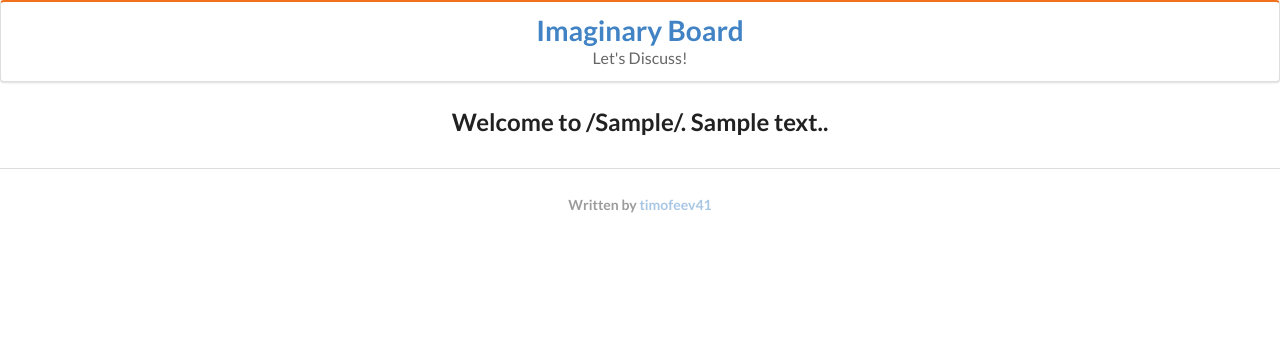
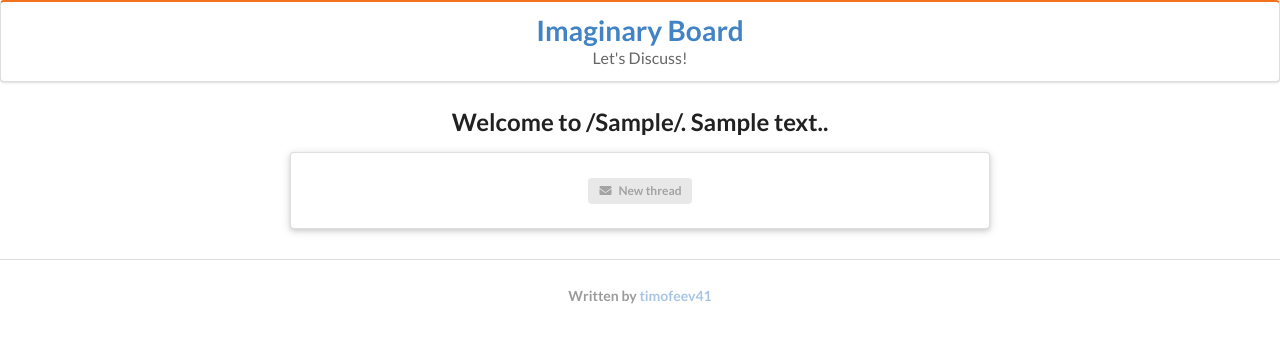
Before and after one commit to timofeev41/imaginaryboard, a Django app: a page that uses board/templates/board.html in a window 1280 px wide. Shown: the top 343 px of the page. Run offline with Django 3.2, Linux system fonts and the light colour scheme; tables that the repository leaves empty hold one stand-in row (values such as "Sample post").

Commit message:
:zap: Thread posting

```diff
--- a/board/templates/board.html
+++ b/board/templates/board.html
@@ -7,6 +7,12 @@
 
 <h2 class="ui centered aligned header">Welcome to /{{name}}/. {{board_data.short_description}}.</h2>
 
+<div class="ui raised padded text container center aligned segment">
+  <div class="ui centered label">
+    <a href="{{board_data.shortcut}}/new-thread"><i class="mail icon"></i> New thread</a>
+  </div>
+</div>
+
 {% for thread in threads %}
 <div class="ui raised very padded text container segment">
   <a class="ui image label" style="background-color: #f2711c">
@@ -14,7 +20,7 @@
       {{thread.author}}
   </a>
   <a style="color: #004A99">#{{thread.id_thread}} - {{thread.content|slice:":20"}}</a>
-  <p>{{thread.content|slice:":350"}} {% if thread.content|length > 350 %}... <a style="color: #f2711c">Продолжить чтение</a>{% endif %}</p>
+  <p>{{thread.content|slice:":350"}} {% if thread.content|length > 350 %}... <a style="color: #f2711c" href="/threads/{{thread.id_message}}">Продолжить чтение</a>{% endif %}</p>
 </div>
 {% endfor %}
 {% endblock %}
--- a/board/urls.py
+++ b/board/urls.py
@@ -5,5 +5,7 @@ from . import views
 
 urlpatterns = [
     path("", views.render_homepage, name="Main Page"),
+    path("<str:board_shortcut>/process-thread", views.new_thread, name="Create new thread"),
+    path("<str:board_shortcut>/new-thread", views.render_post, name="New Thread"),
     path("<str:board_shortcut>", views.render_board, name="Render concrete board"),
 ]
--- a/board/views.py
+++ b/board/views.py
@@ -1,18 +1,18 @@
-from django.http import HttpResponse
-from django.shortcuts import render
-from django.template import Template, loader, context
+from django.http import HttpResponse, HttpRequest
+from django.http.response import HttpResponseRedirect
+from django.template import loader
 
 
-from . import models
+from . import models, forms
 
 
-def render_homepage(request) -> HttpResponse:
+def render_homepage(request: HttpRequest) -> HttpResponse:
     content = {"boards": models.Board.objects.all()}
     template = loader.get_template("index.html")
     return HttpResponse(template.render(content, request))
 
 
-def render_board(request, board_shortcut: str) -> HttpResponse:
+def render_board(request: HttpRequest, board_shortcut: str) -> HttpResponse:
     board = models.Board.objects.all().filter(shortcut=board_shortcut).first()
     if board is None:
         return HttpResponse("wtf")
@@ -23,3 +23,22 @@ def render_board(request, board_shortcut: str) -> HttpResponse:
     }
     template = loader.get_template("board.html")
     return HttpResponse(template.render(content, request))
+
+
+def render_post(request: HttpRequest, board_shortcut: str) -> HttpResponse:
+    template = loader.get_template("post.html")
+    return HttpResponse(template.render({"form": forms.ThreadPostForm, "board": board_shortcut}, request))
+
+
+def new_thread(request: HttpRequest, board_shortcut: str) -> HttpResponse:
+    board = models.Board.objects.all().filter(shortcut=board_shortcut).first()
+    if request.method == "POST":
+        form = forms.ThreadPostForm(request.POST)
+        if form.is_valid():
+            thread = models.Thread(related_board=board, **form.cleaned_data)
+            thread.save()
+            return HttpResponseRedirect(f"/{board_shortcut}")
+        else:
+            return HttpResponse(f"Form invalid")
+    else:
+        return HttpResponse(f"Unallowed method")
```
Also changed, not shown: board/forms.py (added, +7 -0 lines), board/templates/post.html (added, +22 -0 lines).
